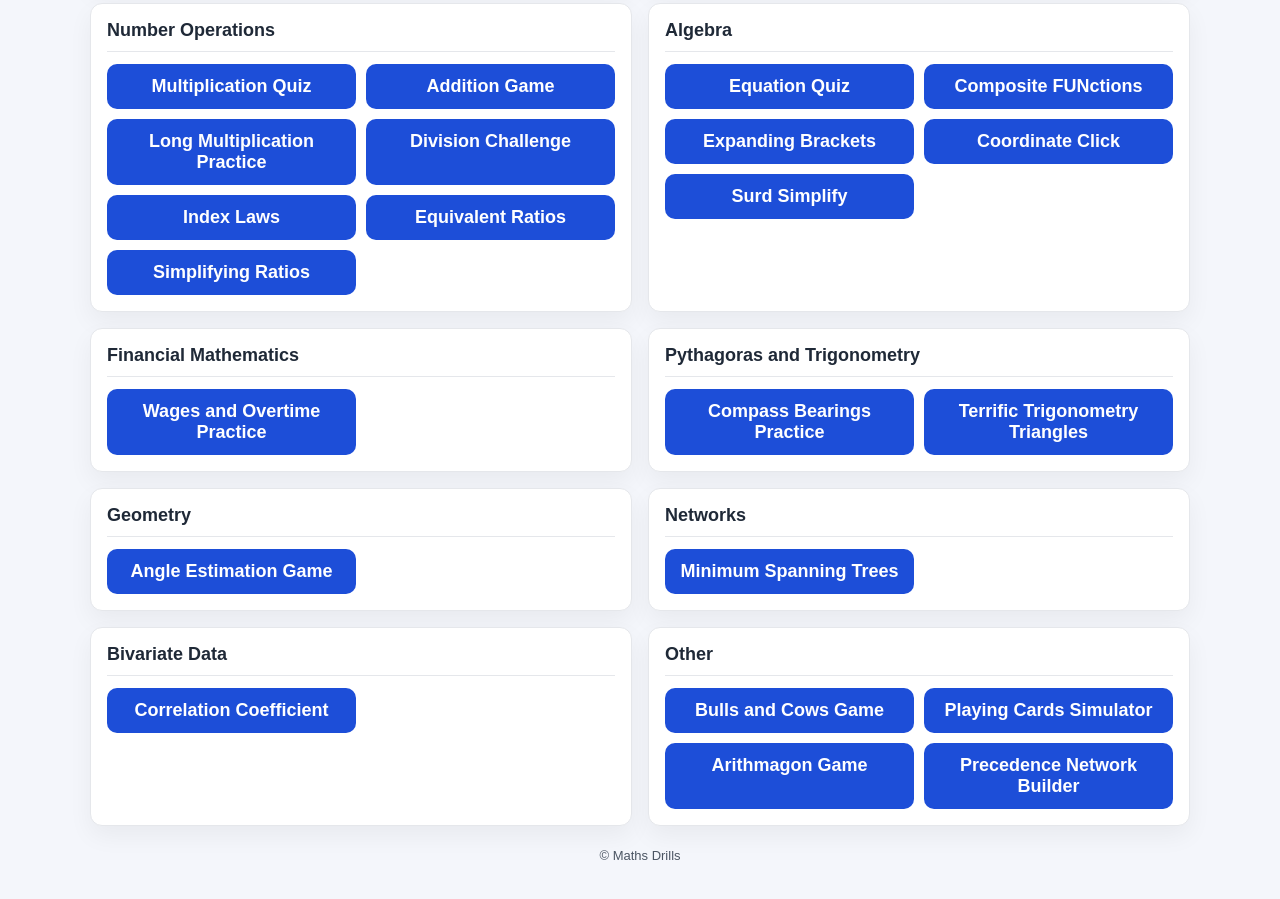
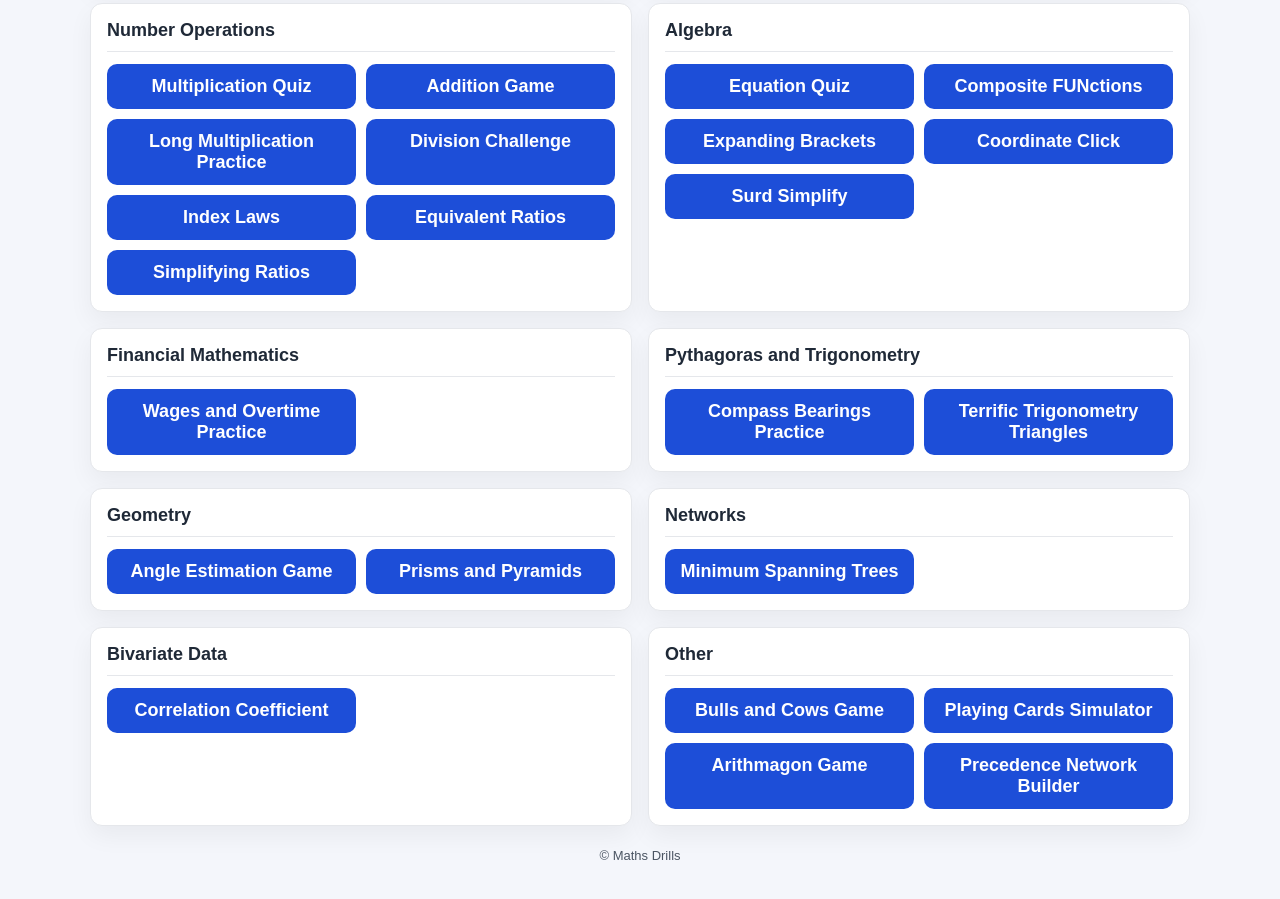
Before and after one commit to simongarvey/maths, a plain HTML site: page index.html in a window 1280 px wide. Shown: the part 488-1387 px from the top of the page. Drawn offline with Linux system fonts and the light colour scheme.

Commit message:
Update index.html

```diff
--- a/index.html
+++ b/index.html
@@ -199,6 +199,7 @@
         <h2>Geometry</h2>
         <div class="links">
           <a class="btn" href="https://thrivelearningco.github.io/maths/angleguess.html" target="_blank">Angle Estimation Game</a>
+          <a class="btn" href="https://thrivelearningco.github.io/maths/prisms_and_pyramids.html" target="_blank">Prisms and Pyramids</a>
         </div>
       </section>
 
```
